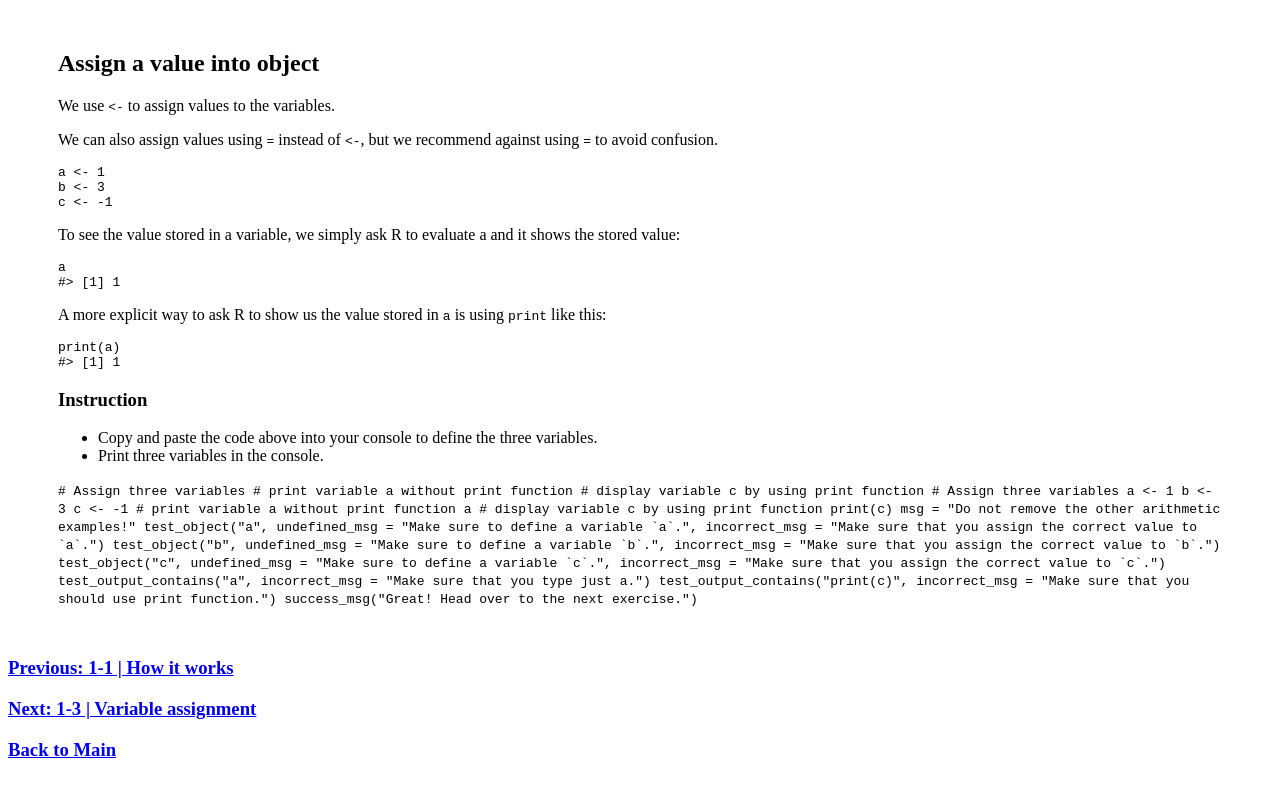
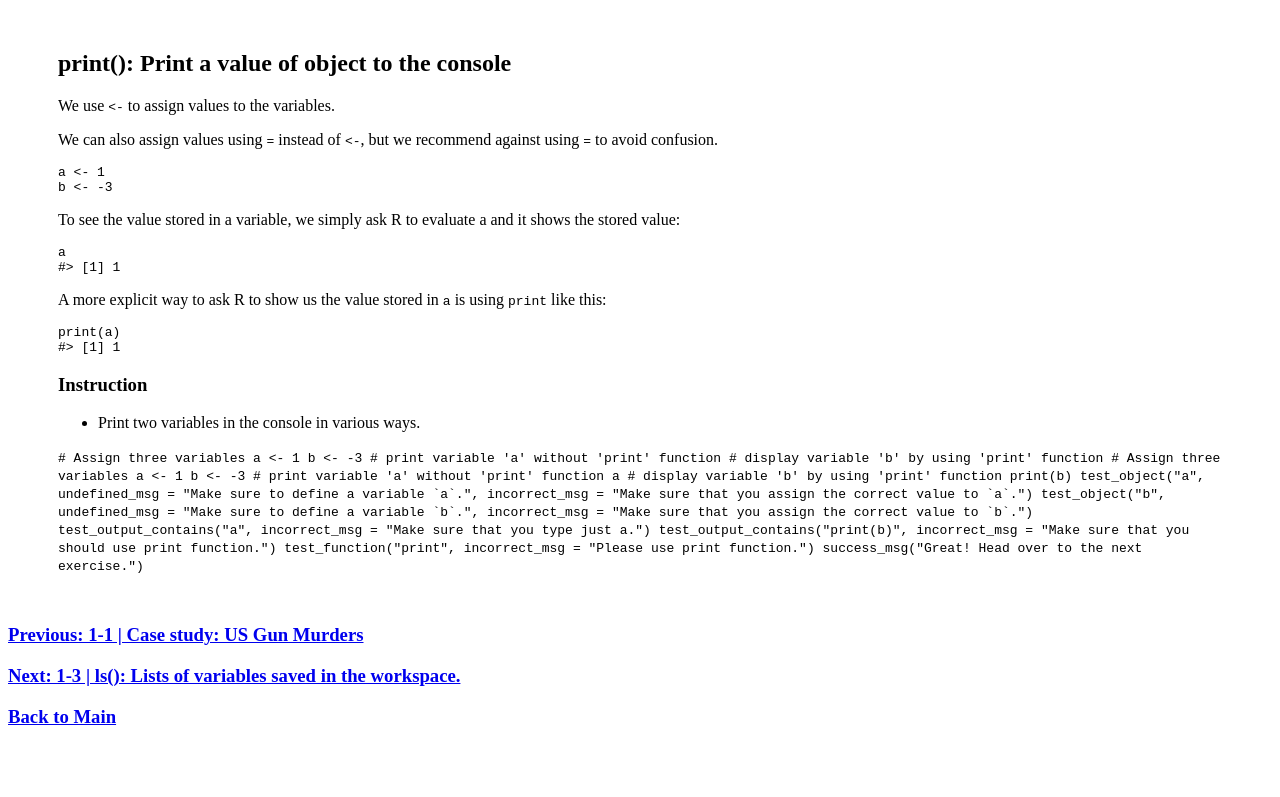
Before and after one commit to jkim205/jkim205.github.io, a Jekyll site: the page _pages/Day2/1-2.html, which Jekyll copies as it is, in a window 1280 px wide. Shown: the top 797 px of the page. Built offline with Jekyll 4.4.1, drawn with Linux system fonts in a browser that asks for light colours; a script that is not in the unit is left out.

Commit message:
Day2 Uploading

```diff
--- a/_pages/Day2/1-1.html
+++ b/_pages/Day2/1-1.html
@@ -29,6 +29,12 @@
 
 <p>Click the next page. </p>
 
+
+      </div>
+<a href="/_pages/Day2/1-2.html" class="navigation navigation-prev " aria-label="Previous page"><i class="fa fa-angle-left"></i></a>
+<a href="/_pages/Day2/1-4.html" class="navigation navigation-next " aria-label="Next page"><i class="fa fa-angle-right"></i></a>
+    </div>
+
   <h3><a href="/_pages/Day2/1-2.html">Next: 1-2 | Arithmetic with R </a></h3>
     <h3><a href="/d1">Back to Main</a></h3>
 </body>
--- a/_pages/Day2/1-2.html
+++ b/_pages/Day2/1-2.html
@@ -2,7 +2,7 @@
 <html>
 <head>
   <meta charset="utf-8" />
-  <title> Exercise 1-2 | Assign a value into object </title>
+  <title> Exercise 1-2 | print(): Print a value of object to the console </title>
   <link rel='shortcut icon' type='image/x-icon' href='/public/favicon.ico'/>
   <style>
     .exercise {
@@ -15,7 +15,7 @@
 <body>
   <div class="exercise">
     <div class="title">
-      <h2>Assign a value into object</h2>
+      <h2>print(): Print a value of object to the console</h2>
     </div>
 
     <div class = "Description">
@@ -24,8 +24,7 @@
 <p>We can also assign values using <code>=</code> instead of <code>&lt;-</code>, but we recommend against using <code>=</code> to avoid confusion.</p>
 
 <div class="sourceCode"><pre class="sourceCode r"><code class="sourceCode r">a &lt;-<span class="st"> </span><span class="dv">1</span>
-b &lt;-<span class="st"> </span><span class="dv">3</span>
-c &lt;-<span class="st"> </span><span class="op">-</span><span class="dv">1</span></code></pre></div>
+b &lt;-<span class="st"> </span><span class="op">-</span><span class="dv">3</span></code></pre></div>
 
 <p>To see the value stored in a variable, we simply ask R to evaluate a and it shows the stored value:
 </p>
@@ -43,8 +42,7 @@ c &lt;-<span class="st"> </span><span class="op">-</span><span class="dv">1</spa
       <h3>Instruction</h3>
 
 <ul>
-<li>Copy and paste the code above into your console to define the three variables.</li>
-<li>Print three variables in the console.</li>
+<li>Print two variables in the console in various ways.</li>
 </ul>
 
 </div>
@@ -53,37 +51,37 @@ c &lt;-<span class="st"> </span><span class="op">-</span><span class="dv">1</spa
       <code data-type="pre-exercise-code"></code>
       <code data-type="sample-code">
 # Assign three variables
+a <- 1
+b <- -3
 
-# print variable a without print function
+# print variable 'a' without 'print' function
 
-# display variable c by using print function
+# display variable 'b' by using 'print' function
 
       </code>
       <code data-type="solution">
 # Assign three variables
 a <- 1
-b <- 3
-c <- -1
+b <- -3
 
-# print variable a without print function
+# print variable 'a' without 'print' function
 a
 
-# display variable c by using print function
-print(c)
+# display variable 'b' by using 'print' function
+print(b)
 
       </code>
       <code data-type="sct">
-msg = "Do not remove the other arithmetic examples!"
 
 test_object("a", undefined_msg = "Make sure to define a variable `a`.",
             incorrect_msg = "Make sure that you assign the correct value to `a`.")
 test_object("b", undefined_msg = "Make sure to define a variable `b`.",
             incorrect_msg = "Make sure that you assign the correct value to `b`.")
-test_object("c", undefined_msg = "Make sure to define a variable `c`.",
-            incorrect_msg = "Make sure that you assign the correct value to `c`.")
 
 test_output_contains("a", incorrect_msg = "Make sure that you type just a.")
-test_output_contains("print(c)", incorrect_msg = "Make sure that you should use print function.")
+test_output_contains("print(b)", incorrect_msg = "Make sure that you should use print function.")
+
+test_function("print", incorrect_msg = "Please use print function.")
 
 success_msg("Great! Head over to the next exercise.")
 
@@ -93,8 +91,9 @@ success_msg("Great! Head over to the next exercise.")
     </div>
   </div>
 
-  <h3><a href="/_pages/Day2/1-1.html">Previous: 1-1 | How it works</a></h3>
-  <h3><a href="/_pages/Day2/1-3.html">Next: 1-3 | Variable assignment</a></h3>
+  <h3><a href="/_pages/Day2/1-1.html">Previous: 1-1 | Case study: US Gun Murders
+</a></h3>
+  <h3><a href="/_pages/Day2/1-3.html">Next: 1-3 | ls(): Lists of variables saved in the workspace.</a></h3>
   <h3><a href="/d1">Back to Main</a></h3>
 
 </body>
```
Also changed, not shown: _pages/Day1.md (+1 -1 lines), _pages/Day2/1-3.html (added, +91 -0 lines), _pages/Day2/1-4.html (added, +110 -0 lines), _pages/Day2/Day2.md (+11 -5 lines), _pages/Day2/List of pages.md (+4 -5 lines), 1 other file.
